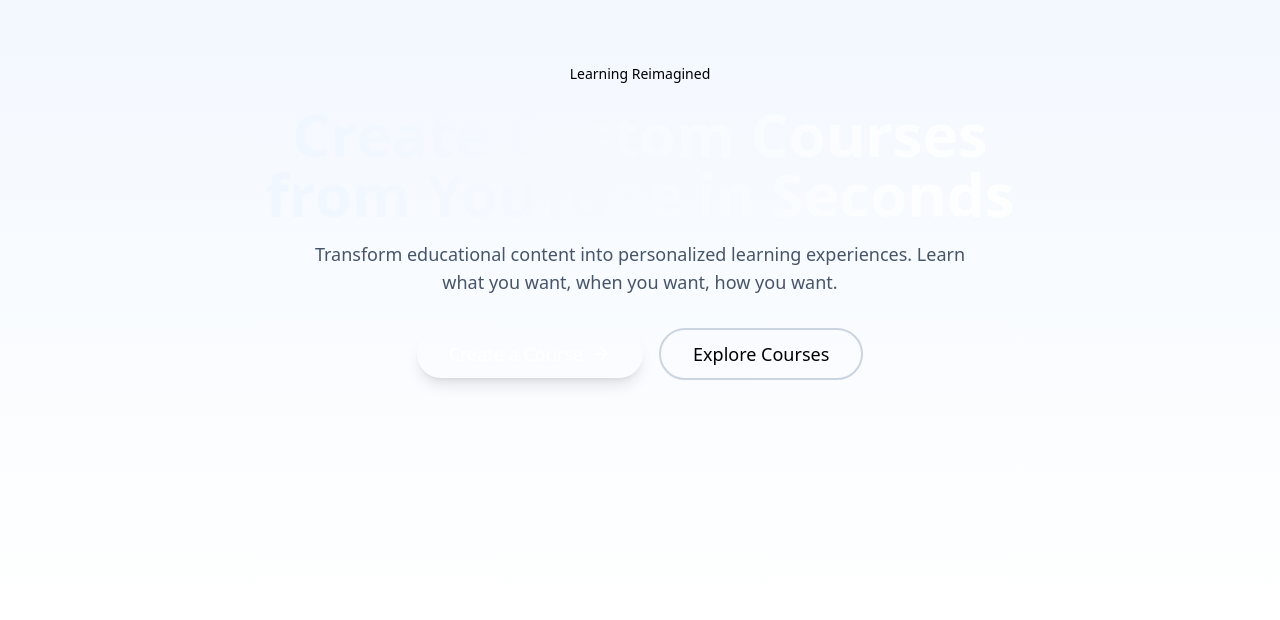
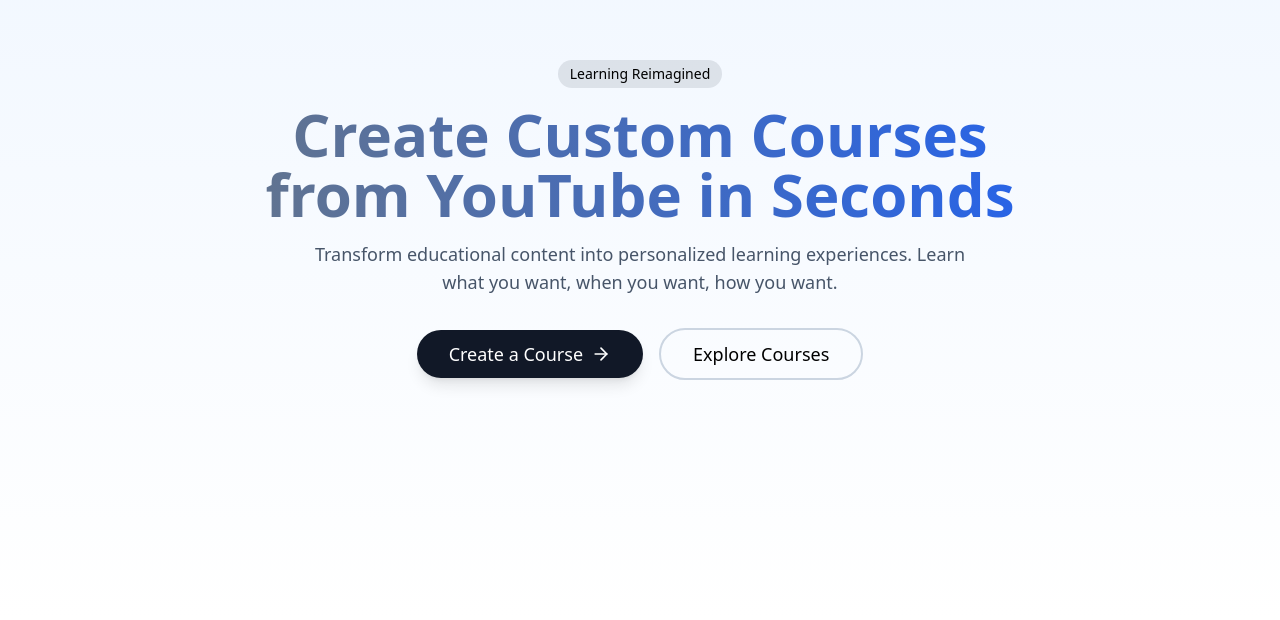
Before and after one commit to nickbwylie/course-craft, a React (Vite) app: page / in a window 1280 px wide. Shown: the part 180-800 px from the top of the page. Built offline with nearby package versions, Linux system fonts and the light colour scheme.

Commit message:
trying to fix landing

```diff
--- a/src/pages/LandingPage.tsx
+++ b/src/pages/LandingPage.tsx
@@ -102,10 +102,10 @@ const LandingPage = () => {
             transition={{ duration: 0.8 }}
             className="mb-6"
           >
-            <span className="inline-block py-1 px-3 text-sm font-medium bg-primary/10 text-primary rounded-full mb-4">
+            <span className="inline-block py-1 px-3 text-sm font-medium bg-slate-900/10 text-primary rounded-full mb-4">
               Learning Reimagined
             </span>
-            <h1 className="text-4xl md:text-5xl lg:text-6xl font-bold mb-4 bg-gradient-to-r from-primary to-blue-600 bg-clip-text text-transparent">
+            <h1 className="text-4xl md:text-5xl lg:text-6xl font-bold mb-4 bg-gradient-to-r from-slate-500 to-blue-600 bg-clip-text text-transparent">
               Create Custom Courses from YouTube in Seconds
             </h1>
             <p className="text-lg text-slate-600 max-w-2xl mx-auto mb-8">
@@ -122,7 +122,7 @@ const LandingPage = () => {
           >
             <Button
               size="lg"
-              className="text-lg px-8 py-6 rounded-full bg-primary hover:bg-primary/90 text-white shadow-lg hover:shadow-primary/40 transition-all"
+              className="text-lg px-8 py-6 rounded-full bg-gray-900 hover:bg-primary/90 text-white shadow-lg hover:shadow-primary/40 transition-all"
               onClick={() => navigate("/create")}
             >
               Create a Course
```
